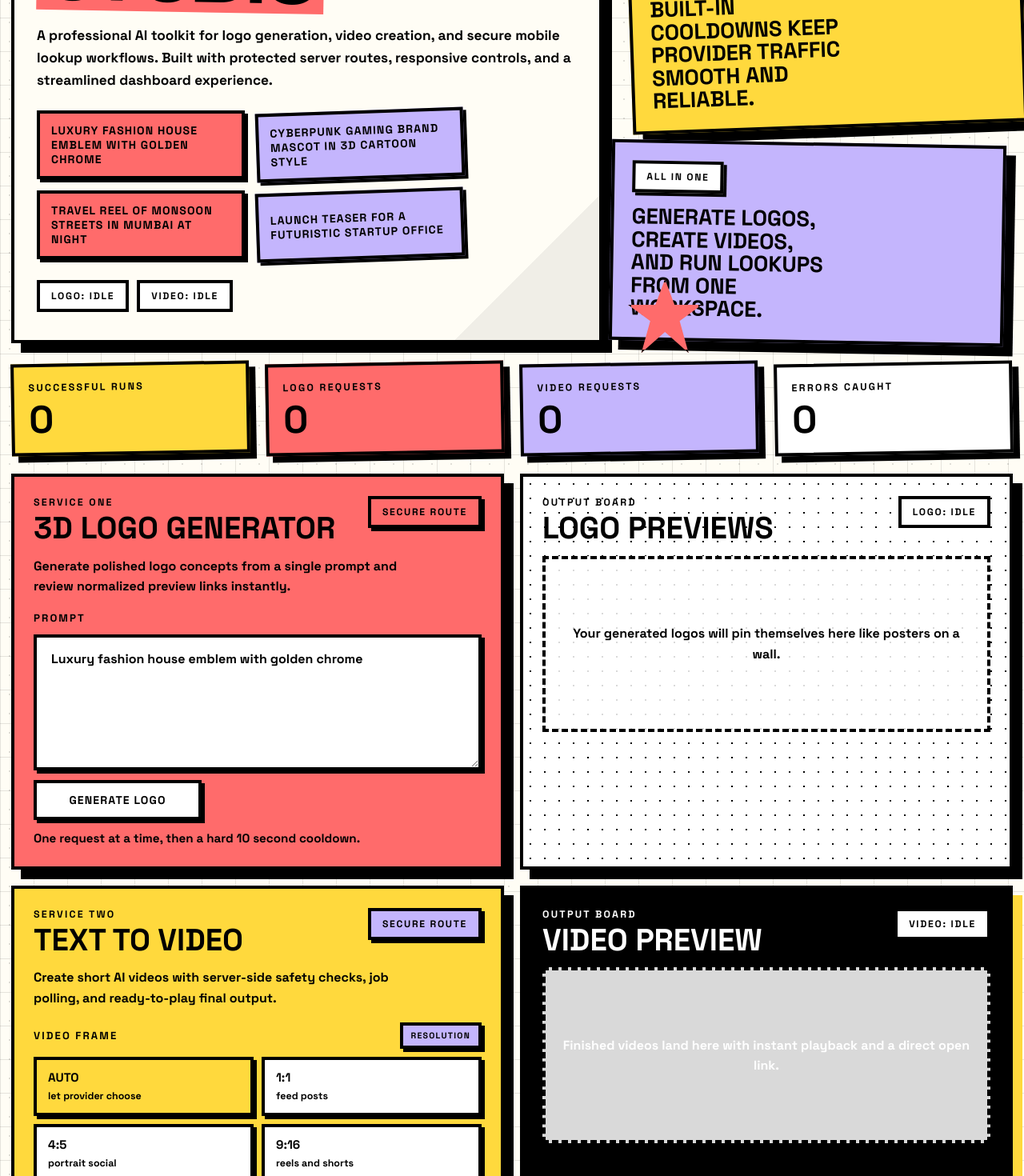
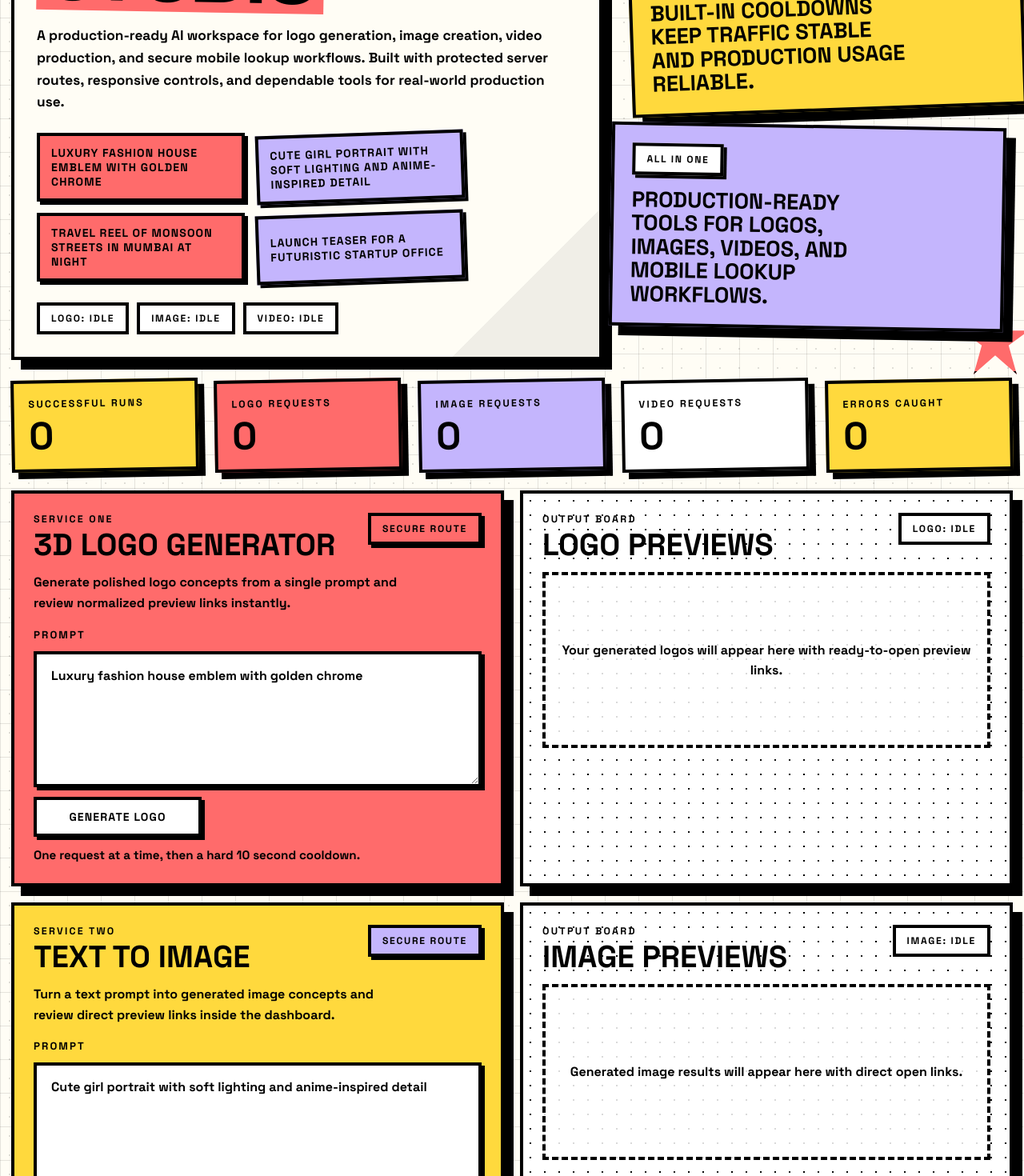
Before and after one commit to Malaviya24/Private-ai, a Next.js app: page / in a window 1280 px wide. Shown: the part 440-1910 px from the top of the page at 80% size. Built offline with nearby package versions, Linux system fonts and the light colour scheme.

Commit message:
add text-to-image generator and polish hero

```diff
--- /dev/null
+++ b/app/api/image/route.ts
@@ -0,0 +1,80 @@
+import { NextRequest, NextResponse } from "next/server";
+import { getTextToImageApiUrl } from "@/lib/api-config";
+import { getCooldownResponse, startCooldown } from "@/lib/request-cooldown";
+
+export const runtime = "nodejs";
+export const maxDuration = 30;
+
+type ExternalImageResponse = {
+  status?: string;
+  message?: string;
+  result?: string[] | string;
+};
+
+export async function POST(request: NextRequest) {
+  const body = await request.json().catch(() => null);
+  const prompt = body?.prompt?.trim();
+
+  if (!prompt) {
+    return NextResponse.json({ error: "Prompt is required." }, { status: 400 });
+  }
+
+  const cooldownResponse = getCooldownResponse(request, "image");
+
+  if (cooldownResponse) {
+    return cooldownResponse;
+  }
+
+  try {
+    const url = new URL(getTextToImageApiUrl());
+    url.searchParams.set("prompt", prompt);
+
+    const response = await fetch(url, {
+      method: "GET",
+      headers: {
+        Accept: "application/json"
+      },
+      cache: "no-store"
+    });
+
+    if (!response.ok) {
+      return NextResponse.json(
+        { error: "Image provider returned an error." },
+        { status: 502 }
+      );
+    }
+
+    const data = (await response.json()) as ExternalImageResponse;
+    const images = Array.isArray(data.result)
+      ? data.result.filter((item): item is string => typeof item === "string" && item.length > 0)
+      : typeof data.result === "string" && data.result.length > 0
+        ? [data.result]
+        : [];
+
+    if (data.status !== "success" || images.length === 0) {
+      return NextResponse.json(
+        { error: data.message || "Image generation failed." },
+        { status: 400 }
+      );
+    }
+
+    startCooldown(request, "image");
+
+    return NextResponse.json({
+      status: "success",
+      prompt,
+      images,
+      message: data.message
+    });
+  } catch (error) {
+    const message =
+      error instanceof Error && process.env.NODE_ENV !== "production"
+        ? error.message
+        : "Unable to generate the image right now.";
+
+    return NextResponse.json(
+      { error: message },
+      { status: 500 }
+    );
+  }
+}
--- a/app/globals.css
+++ b/app/globals.css
@@ -292,10 +292,12 @@ video {
   gap: 18px;
   align-content: start;
   padding-top: 22px;
+  isolation: isolate;
 }
 
 .chaos-card {
   position: relative;
+  z-index: 1;
   min-height: 140px;
   padding: 22px;
   border: 4px solid var(--neo-fg);
@@ -304,10 +306,10 @@ video {
 
 .chaos-card strong {
   display: block;
-  max-width: 14ch;
+  max-width: 18ch;
   margin-top: 16px;
-  font-size: 1.7rem;
-  line-height: 1.05;
+  font-size: clamp(1.35rem, 2.8vw, 1.7rem);
+  line-height: 1.08;
   text-transform: uppercase;
 }
 
@@ -333,6 +335,8 @@ video {
 
 .burst-shape {
   position: absolute;
+  z-index: 0;
+  pointer-events: none;
   width: 78px;
   aspect-ratio: 1;
   border: 4px solid var(--neo-fg);
@@ -342,20 +346,21 @@ video {
 }
 
 .burst-one {
-  right: -6px;
-  top: -8px;
+  right: -18px;
+  top: -20px;
   background: var(--neo-secondary);
 }
 
 .burst-two {
-  left: 12px;
-  bottom: -12px;
-  width: 92px;
+  right: -20px;
+  bottom: -18px;
+  left: auto;
+  width: 84px;
   background: var(--neo-accent);
 }
 
 .stat-grid {
-  grid-template-columns: repeat(4, minmax(0, 1fr));
+  grid-template-columns: repeat(auto-fit, minmax(180px, 1fr));
   margin: 24px 0;
 }
 
@@ -698,6 +703,10 @@ video {
 }
 
 @media (max-width: 720px) {
+  .burst-shape {
+    display: none;
+  }
+
   .neo-page {
     width: min(100% - 18px, 1280px);
     padding-top: 12px;
--- a/app/layout.tsx
+++ b/app/layout.tsx
@@ -3,7 +3,7 @@ import "./globals.css";
 
 export const metadata: Metadata = {
   title: "Malaviya AI Studio",
-  description: "A bold Next.js dashboard for logo generation, text to video, and secure mobile lookup."
+  description: "A bold Next.js dashboard for logo generation, image creation, text to video, and secure mobile lookup."
 };
 
 export default function RootLayout({
--- a/components/dashboard.tsx
+++ b/components/dashboard.tsx
@@ -1,18 +1,19 @@
 "use client";
 
 import { FormEvent, useEffect, useMemo, useState } from "react";
-import type { ActivityItem, ApiStatus, LogoResult, VideoResult } from "@/lib/types";
+import type { ActivityItem, ApiStatus, ImageResult, LogoResult, VideoResult } from "@/lib/types";
 import { MobileLookup } from "@/components/mobile-lookup";
 
 const starterPrompts = [
   "Luxury fashion house emblem with golden chrome",
-  "Cyberpunk gaming brand mascot in 3D cartoon style",
+  "Cute girl portrait with soft lighting and anime-inspired detail",
   "Travel reel of monsoon streets in Mumbai at night",
   "Launch teaser for a futuristic startup office"
 ];
 
 const tickerItems = [
   "3D logo drops",
+  "text to image live",
   "text to video runs",
   "server-side secrets only",
   "10 second cooldown live",
@@ -28,6 +29,11 @@ const videoFrames = [
 ] as const;
 
 type LogoResponse = LogoResult & {
+  retryAfter?: number;
+};
+
+type ImageResponse = ImageResult & {
+  error?: string;
   retryAfter?: number;
 };
 
@@ -73,6 +79,12 @@ function StatusBadge({ label, status }: { label: string; status: ApiStatus }) {
 }
 
 function ActivityFeed({ activity }: { activity: ActivityItem[] }) {
+  const labels: Record<ActivityItem["type"], string> = {
+    logo: "logo generator",
+    image: "text to image",
+    video: "text to video"
+  };
+
   return (
     <section className="brutal-panel brutal-paper-panel">
       <div className="section-topline">
@@ -85,12 +97,12 @@ function ActivityFeed({ activity }: { activity: ActivityItem[] }) {
 
       <div className="activity-stack">
         {activity.length === 0 ? (
-          <div className="empty-board">No runs yet. Fire one generator and the log starts shouting back.</div>
+          <div className="empty-board">No runs yet. Launch a tool and your latest activity will appear here.</div>
         ) : (
           activity.map((item) => (
             <article key={item.id} className={`activity-card activity-${item.type}`}>
               <div>
-                <p className="activity-kicker">{item.type === "logo" ? "logo generator" : "text to video"}</p>
+                <p className="activity-kicker">{labels[item.type]}</p>
                 <strong>{item.prompt}</strong>
               </div>
               <div className="activity-meta">
@@ -229,6 +241,7 @@ function GeneratorForm<T extends { id: string; label: string; hint: string } = {
     </section>
   );
 }
+
 function LogoGallery({
   status,
   result,
@@ -264,7 +277,47 @@ function LogoGallery({
       ) : null}
 
       {!error && status !== "loading" && !result?.images?.length ? (
-        <div className="empty-board">Your generated logos will pin themselves here like posters on a wall.</div>
+        <div className="empty-board">Your generated logos will appear here with ready-to-open preview links.</div>
+      ) : null}
+    </section>
+  );
+}
+
+function ImageGallery({
+  status,
+  result,
+  error
+}: {
+  status: ApiStatus;
+  result: ImageResult | null;
+  error: string | null;
+}) {
+  return (
+    <section className="brutal-panel brutal-paper-panel">
+      <div className="section-topline">
+        <div>
+          <p className="section-label">output board</p>
+          <h3 className="section-title">Image previews</h3>
+        </div>
+        <StatusBadge label="image" status={status} />
+      </div>
+
+      {status === "loading" ? <div className="empty-board loading-board">Rendering image concepts from your prompt...</div> : null}
+      {error ? <div className="error-board">{error}</div> : null}
+
+      {result?.images?.length ? (
+        <div className="logo-grid">
+          {result.images.map((image, index) => (
+            <a key={`${image}-${index}`} className="output-card" href={image} target="_blank" rel="noreferrer">
+              <img src={image} alt={`Generated image ${index + 1}`} />
+              <span>Open full size</span>
+            </a>
+          ))}
+        </div>
+      ) : null}
+
+      {!error && status !== "loading" && !result?.images?.length ? (
+        <div className="empty-board">Generated image results will appear here with direct open links.</div>
       ) : null}
     </section>
   );
@@ -336,6 +389,10 @@ function ArchitectureBoard() {
           <p>Server route protects the provider integration, normalizes responses, and returns ready-to-preview logo assets.</p>
         </article>
         <article className="note-card">
+          <strong>/api/image</strong>
+          <p>Server route proxies the text-to-image provider, normalizes the returned image URLs, and keeps usage controlled with cooldowns.</p>
+        </article>
+        <article className="note-card">
           <strong>/api/video</strong>
           <p>Server route screens prompts, creates the generation job, polls progress, and returns the final rendered video file.</p>
         </article>
@@ -354,21 +411,26 @@ function ArchitectureBoard() {
 
 export function Dashboard() {
   const [logoPrompt, setLogoPrompt] = useState(starterPrompts[0]);
+  const [imagePrompt, setImagePrompt] = useState(starterPrompts[1]);
   const [videoPrompt, setVideoPrompt] = useState(starterPrompts[2]);
   const [videoFrame, setVideoFrame] = useState<VideoFrame>(videoFrames[0]);
   const [logoStatus, setLogoStatus] = useState<ApiStatus>("idle");
+  const [imageStatus, setImageStatus] = useState<ApiStatus>("idle");
   const [videoStatus, setVideoStatus] = useState<ApiStatus>("idle");
   const [logoResult, setLogoResult] = useState<LogoResult | null>(null);
+  const [imageResult, setImageResult] = useState<ImageResult | null>(null);
   const [videoResult, setVideoResult] = useState<VideoResult | null>(null);
   const [logoError, setLogoError] = useState<string | null>(null);
+  const [imageError, setImageError] = useState<string | null>(null);
   const [videoError, setVideoError] = useState<string | null>(null);
   const [activity, setActivity] = useState<ActivityItem[]>([]);
   const [logoCooldownUntil, setLogoCooldownUntil] = useState(0);
+  const [imageCooldownUntil, setImageCooldownUntil] = useState(0);
   const [videoCooldownUntil, setVideoCooldownUntil] = useState(0);
   const [clock, setClock] = useState(() => Date.now());
 
   useEffect(() => {
-    const hasActiveCooldown = logoCooldownUntil > clock || videoCooldownUntil > clock;
+    const hasActiveCooldown = logoCooldownUntil > clock || imageCooldownUntil > clock || videoCooldownUntil > clock;
 
     if (!hasActiveCooldown) {
       return undefined;
@@ -379,23 +441,26 @@ export function Dashboard() {
     }, 1000);
 
     return () => window.clearInterval(timer);
-  }, [clock, logoCooldownUntil, videoCooldownUntil]);
+  }, [clock, logoCooldownUntil, imageCooldownUntil, videoCooldownUntil]);
 
   const stats = useMemo(() => {
     const successful = activity.filter((item) => item.status === "success").length;
     const failed = activity.filter((item) => item.status === "error").length;
     const logoRuns = activity.filter((item) => item.type === "logo").length;
+    const imageRuns = activity.filter((item) => item.type === "image").length;
     const videoRuns = activity.filter((item) => item.type === "video").length;
 
     return {
       successful,
       failed,
       logoRuns,
+      imageRuns,
       videoRuns
     };
   }, [activity]);
 
   const logoCooldownSeconds = Math.max(0, Math.ceil((logoCooldownUntil - clock) / 1000));
+  const imageCooldownSeconds = Math.max(0, Math.ceil((imageCooldownUntil - clock) / 1000));
   const videoCooldownSeconds = Math.max(0, Math.ceil((videoCooldownUntil - clock) / 1000));
 
   function pushActivity(item: Omit<ActivityItem, "id" | "createdAt">) {
@@ -454,6 +519,57 @@ export function Dashboard() {
       pushActivity({
         type: "logo",
         prompt: logoPrompt,
+        status: "error",
+        detail: message
+      });
+    }
+  }
+
+  async function handleImageSubmit(event: FormEvent<HTMLFormElement>) {
+    event.preventDefault();
+    setImageStatus("loading");
+    setImageError(null);
+    setImageResult(null);
+
+    try {
+      const response = await fetch("/api/image", {
+        method: "POST",
+        headers: {
+          "Content-Type": "application/json"
+        },
+        body: JSON.stringify({ prompt: imagePrompt })
+      });
+
+      const data = (await response.json()) as ImageResponse;
+
+      if (!response.ok || data.status !== "success") {
+        if (response.status === 429 && data.retryAfter) {
+          const nextAllowedAt = Date.now() + data.retryAfter * 1000;
+          setImageCooldownUntil(nextAllowedAt);
+          setClock(Date.now());
+        }
+
+        throw new Error(data.error || data.message || "Image generation failed.");
+      }
+
+      setImageResult(data);
+      setImageStatus("success");
+      setImageCooldownUntil(Date.now() + 10_000);
+      setClock(Date.now());
+      pushActivity({
+        type: "image",
+        prompt: imagePrompt,
+        status: "success",
+        detail: `${data.images.length} image option${data.images.length === 1 ? "" : "s"}`
+      });
+    } catch (error) {
+      const message = error instanceof Error ? error.message : "Unexpected image error.";
+      setImageStatus("error");
+      setImageError(message);
+      setImageResult(null);
+      pushActivity({
+        type: "image",
+        prompt: imagePrompt,
         status: "error",
         detail: message
       });
@@ -533,8 +649,8 @@ export function Dashboard() {
             <span>STUDIO</span>
           </h1>
           <p className="hero-copy">
-            A professional AI toolkit for logo generation, video creation, and secure mobile lookup workflows.
-            Built with protected server routes, responsive controls, and a streamlined dashboard experience.
+            A production-ready AI workspace for logo generation, image creation, video production, and secure mobile lookup workflows.
+            Built with protected server routes, responsive controls, and dependable tools for real-world production use.
           </p>
 
           <div className="hero-prompt-rack">
@@ -545,6 +661,7 @@ export function Dashboard() {
                 className={`prompt-sticker ${index % 2 === 0 ? "prompt-sticker-accent" : "prompt-sticker-secondary"}`}
                 onClick={() => {
                   setLogoPrompt(prompt);
+                  setImagePrompt(prompt);
                   setVideoPrompt(prompt);
                 }}
               >
@@ -555,6 +672,7 @@ export function Dashboard() {
 
           <div className="hero-status-row">
             <StatusBadge label="logo" status={logoStatus} />
+            <StatusBadge label="image" status={imageStatus} />
             <StatusBadge label="video" status={videoStatus} />
           </div>
         </header>
@@ -562,15 +680,15 @@ export function Dashboard() {
         <aside className="hero-chaos">
           <div className="chaos-card chaos-card-primary">
             <span className="chaos-chip">secure backend</span>
-            <strong>API keys stay protected behind server routes.</strong>
+            <strong>Server routes protect your keys and keep every request secure.</strong>
           </div>
           <div className="chaos-card chaos-card-secondary">
             <span className="chaos-chip">stable usage</span>
-            <strong>Built-in cooldowns keep provider traffic smooth and reliable.</strong>
+            <strong>Built-in cooldowns keep traffic stable and production usage reliable.</strong>
           </div>
           <div className="chaos-card chaos-card-muted">
             <span className="chaos-chip">all in one</span>
-            <strong>Generate logos, create videos, and run lookups from one workspace.</strong>
+            <strong>Production-ready tools for logos, images, videos, and mobile lookup workflows.</strong>
           </div>
           <div className="burst-shape burst-one" aria-hidden="true" />
           <div className="burst-shape burst-two" aria-hidden="true" />
@@ -580,8 +698,9 @@ export function Dashboard() {
       <section className="stat-grid">
         <StatCard label="successful runs" value={String(stats.successful)} tone="secondary" />
         <StatCard label="logo requests" value={String(stats.logoRuns)} tone="accent" />
-        <StatCard label="video requests" value={String(stats.videoRuns)} tone="muted" />
-        <StatCard label="errors caught" value={String(stats.failed)} tone="paper" />
+        <StatCard label="image requests" value={String(stats.imageRuns)} tone="muted" />
+        <StatCard label="video requests" value={String(stats.videoRuns)} tone="paper" />
+        <StatCard label="errors caught" value={String(stats.failed)} tone="secondary" />
       </section>
 
       <section className="workspace-grid">
@@ -604,9 +723,27 @@ export function Dashboard() {
         <LogoGallery status={logoStatus} result={logoResult} error={logoError} />
 
         <GeneratorForm
+          id="imagePrompt"
+          title="Text to Image"
+          kicker="service two"
+          description="Turn a text prompt into generated image concepts and review direct preview links inside the dashboard."
+          prompt={imagePrompt}
+          onChange={setImagePrompt}
+          onSubmit={handleImageSubmit}
+          buttonLabel="Generate Image"
+          busyLabel="Rendering..."
+          isBusy={imageStatus === "loading"}
+          cooldownSeconds={imageCooldownSeconds}
+          cooldownLabel="Image generator"
+          accent="secondary"
+        />
+
+        <ImageGallery status={imageStatus} result={imageResult} error={imageError} />
+
+        <GeneratorForm
           id="videoPrompt"
           title="Text to Video"
-          kicker="service two"
+          kicker="service three"
           description="Create short AI videos with server-side safety checks, job polling, and ready-to-play final output."
           prompt={videoPrompt}
           onChange={setVideoPrompt}
@@ -645,7 +782,6 @@ export function Dashboard() {
           Support Me Here
         </a>
       </footer>
-
     </main>
   );
 }
--- a/lib/api-config.ts
+++ b/lib/api-config.ts
@@ -12,6 +12,10 @@ function requireEnv(name: string) {
 
 export function getLogoApiUrl() {
   return process.env.LOGO_API_URL || "https://viscodev.x10.mx/3D_CARTOON/api.php";
+}
+
+export function getTextToImageApiUrl() {
+  return process.env.TEXT_TO_IMAGE_API_URL || "https://text-to-img.apis-bj-devs.workers.dev/";
 }
 
 export function getTextToVideoConfig() {
```
Also changed, not shown: lib/types.ts (+8 -1 lines), 1 other file (tests, documents, lock files or other folders).
